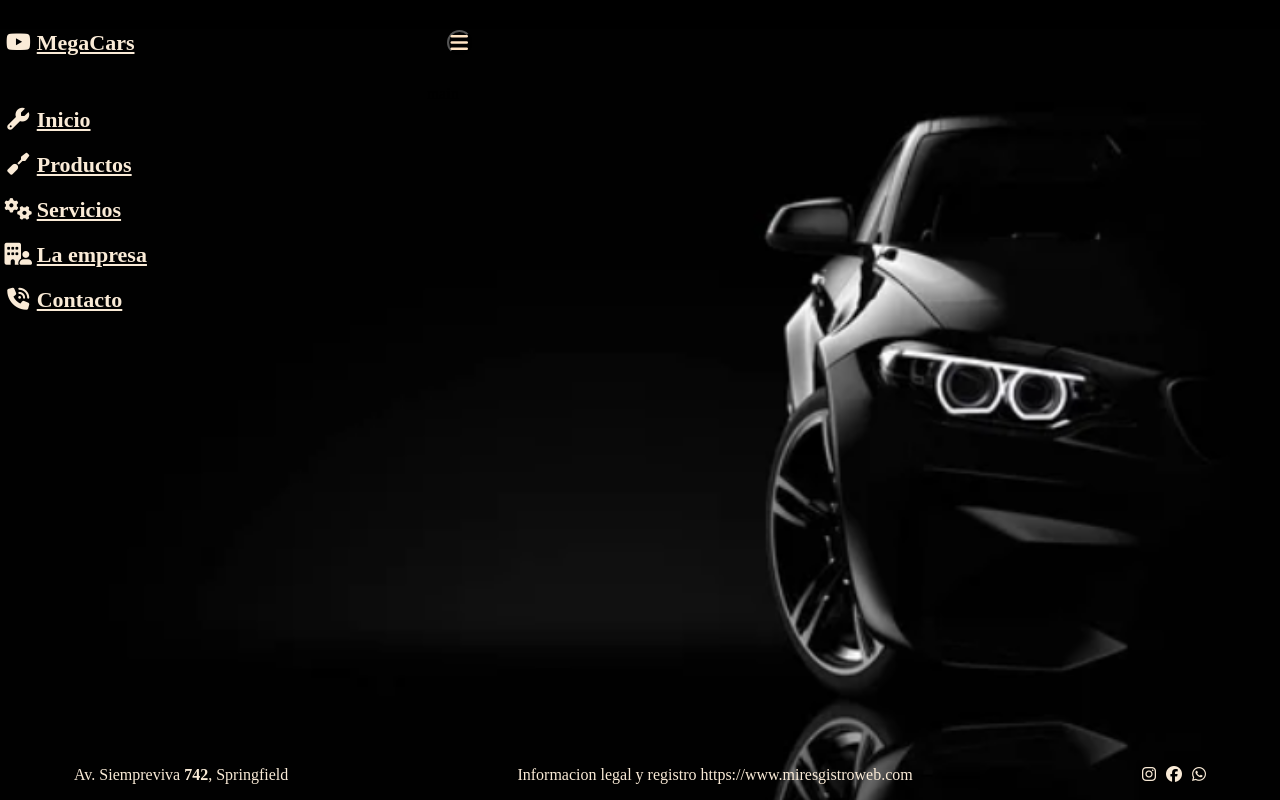
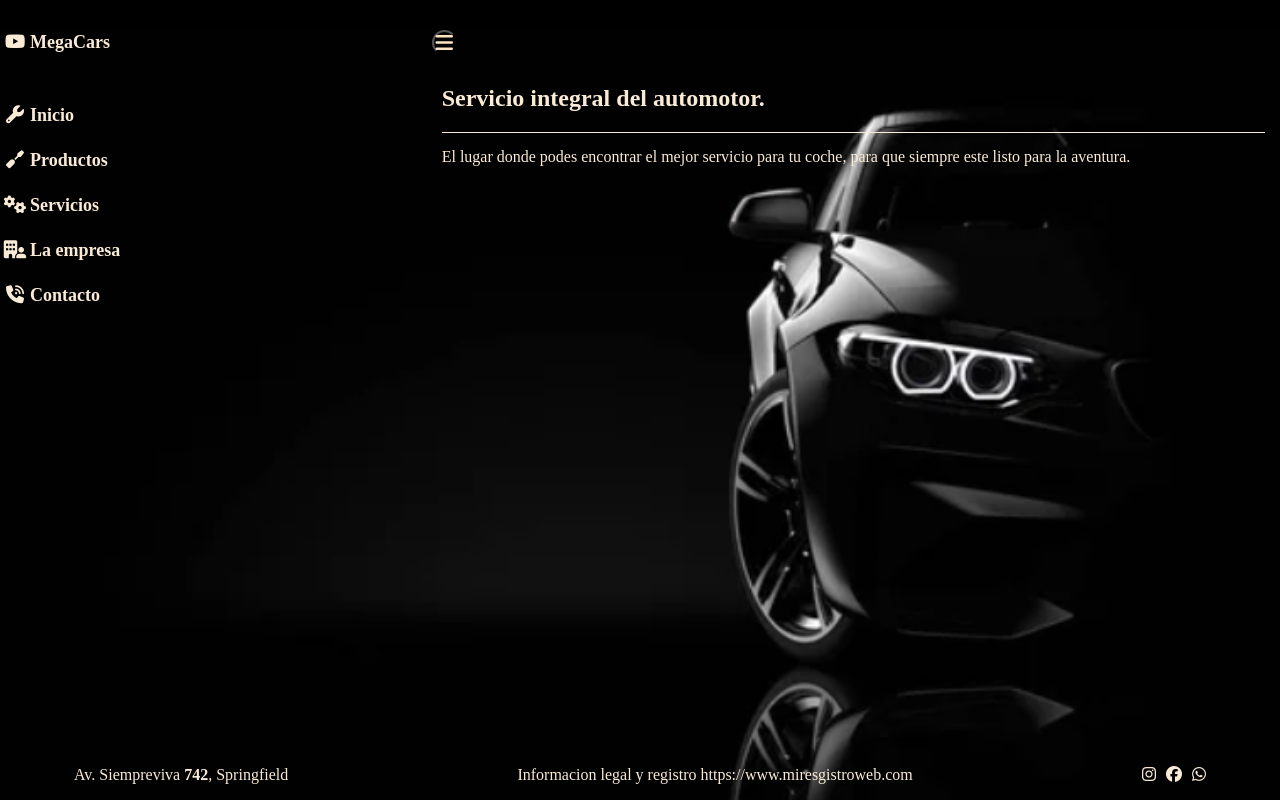
Before and after one commit to Isradelrojo/trabajo-practico, a plain HTML site: page index.html in a window 1280 px wide. Both pictures are taken after a click on the button 139 px from the left and 42 px from the top of the page. Drawn offline with Linux system fonts and the light colour scheme.

Commit message:
pagina principal simple con arreglos

```diff
--- a/css/estilos.css
+++ b/css/estilos.css
@@ -13,11 +13,12 @@ body {
 
 a {
     color: antiquewhite;
+    text-decoration: none;
 }
 
 .container {
     background-image: url("../media/fondo.png");
-    background-size: cover;
+    background-size: contain;
     display: grid;
     grid-template-columns: repeat(12, 1fr);
     grid-template-rows: 85px 1fr auto;
@@ -42,7 +43,7 @@ header .hamburguesa {
     background-color: inherit;
     height: 25px;
     width: 25px;
-    margin: auto 20px;
+    margin: auto 5px;
     border-radius: 50%;
 
 }
@@ -68,7 +69,7 @@ header .hamburguesa i {
 
     height: 100vh;
     transform: translateX(-100%);
-    transition: transform 0.4s ease-in-out;
+    transition: transform 0.6s ease-in-out;
     z-index: 999;
     display: flex;
     flex-direction: column;
@@ -149,7 +150,11 @@ header .hamburguesa i {
     justify-content: start;
     margin-top: 1em;
     gap: 20px;
-    font-size: 22px;
+    font-size: 18px;
+
+    @media (width <= 350px ){
+        font-size: 14px;
+    }
 }
 
 
@@ -159,7 +164,7 @@ header .hamburguesa i {
     grid-template-columns: repeat(4, 1fr);
     align-items: center;
     height: 85px;
-    font-size: 22px;
+    font-size: 18px;
 }
 
 .brand_open .brand_icon {
@@ -200,6 +205,18 @@ header .hamburguesa i {
 
 .main {
     grid-area: main;
+}
+
+.main h2 {
+    color: antiquewhite;
+    margin: 0 15px 20px 15px;
+}
+
+.main p {
+    color: antiquewhite;
+    border-top: 1px solid antiquewhite;
+    padding: 15px 0 ;
+    margin: 0 15px;
 }
 
 /* Estilos para el footer */
--- a/index.html
+++ b/index.html
@@ -86,7 +86,8 @@
             </div>
         </aside>
         <main class="main">
-            main
+            <h2>Servicio integral del automotor.</h2>
+            <p>El lugar donde podes encontrar el mejor servicio para tu coche, para que siempre este listo para la aventura.</p>
         </main>
         <footer class="footer">
             <div class="footer_container">
```
